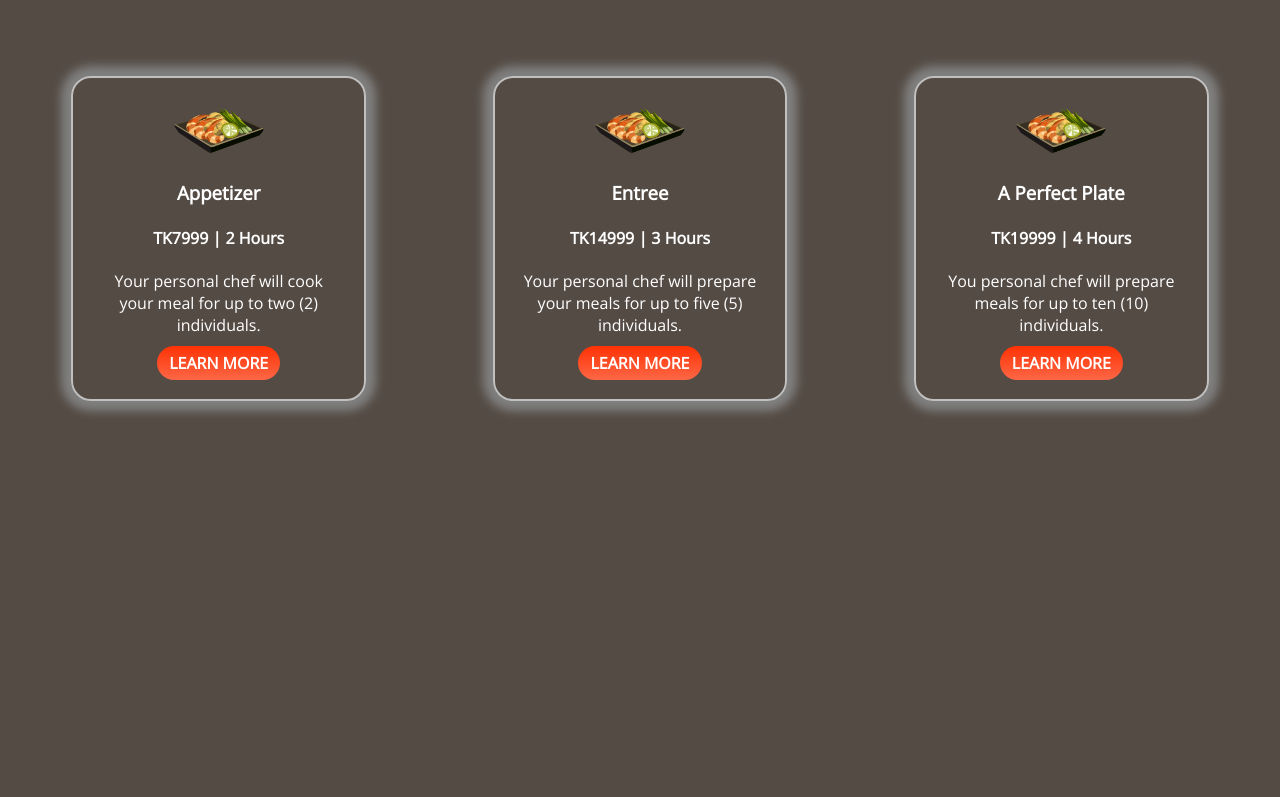
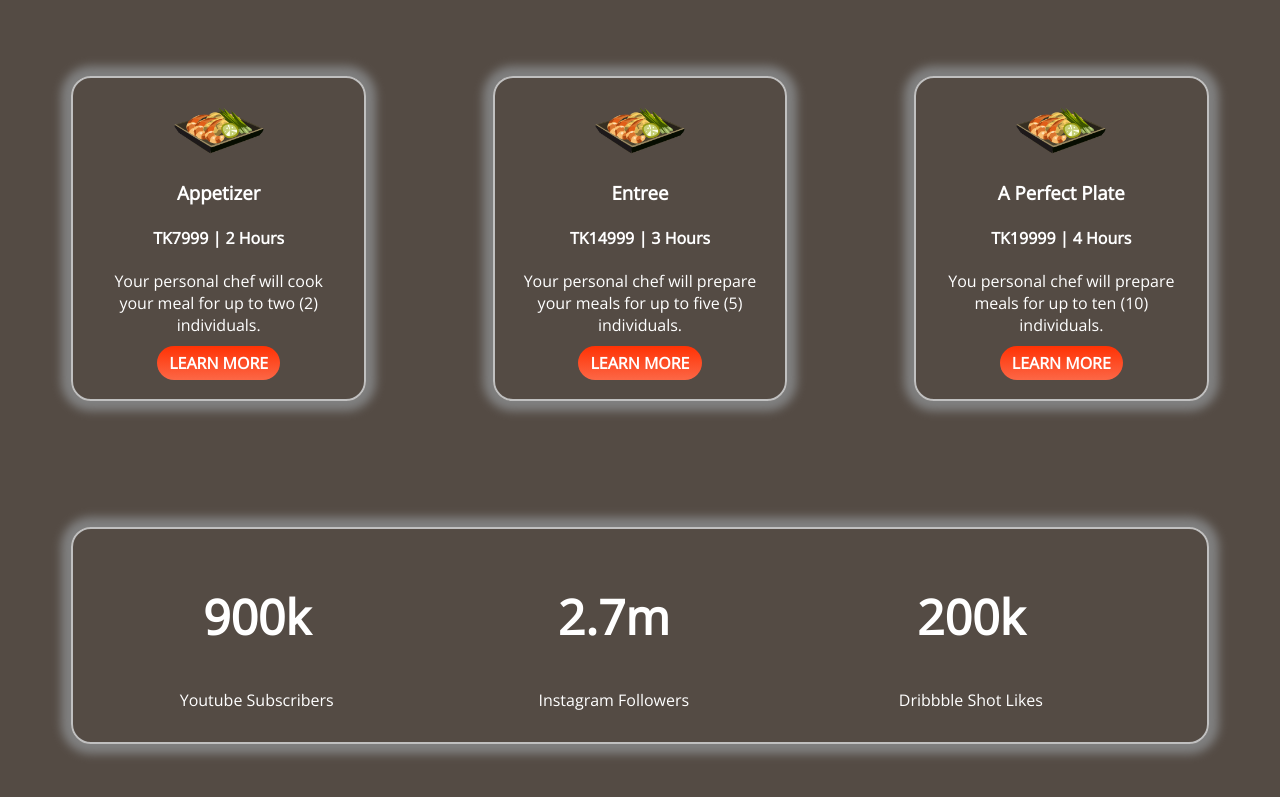
Before and after one commit to saimonhafiz/module-1.5, a plain HTML site: page index.html in a window 1280 px wide. Shown: the part 1295-2092 px from the top of the page. Before the commit the page ends 1767 px from the top, so only its background shows below. Drawn offline with nearby package versions, Linux system fonts and the light colour scheme.

Commit message:
visit added

```diff
--- a/index.html
+++ b/index.html
@@ -64,6 +64,22 @@
 				</div>
 			</div>
 		</section>
+		<section id="visit-bar">
+			<div class="visit">
+				<h1>900k</h1>
+			    <p>Youtube Subscribers</p>
+			</div>
+			<div class="visit">
+				<h1>2.7m</h1>
+			    <p>Instagram Followers</p>
+			</div>
+			<div class="visit">
+				<h1>200k</h1>
+			    <p>Dribbble Shot Likes</p>
+			</div>
+
+
+		</section>
 
 	</body>
 </html>
--- a/styles.css
+++ b/styles.css
@@ -51,3 +51,18 @@ a {
 
 
 }
+#visit-bar {
+	display: flex;
+	box-shadow: 0px 0px 10px 10px grey;
+	border: 2px solid silver;
+	margin: 5%;
+	padding: 5px;
+	border-radius:20px ;
+
+
+}
+.visit {
+	margin: 5px;
+	padding: 5px;
+	width: 30%;
+}
```
